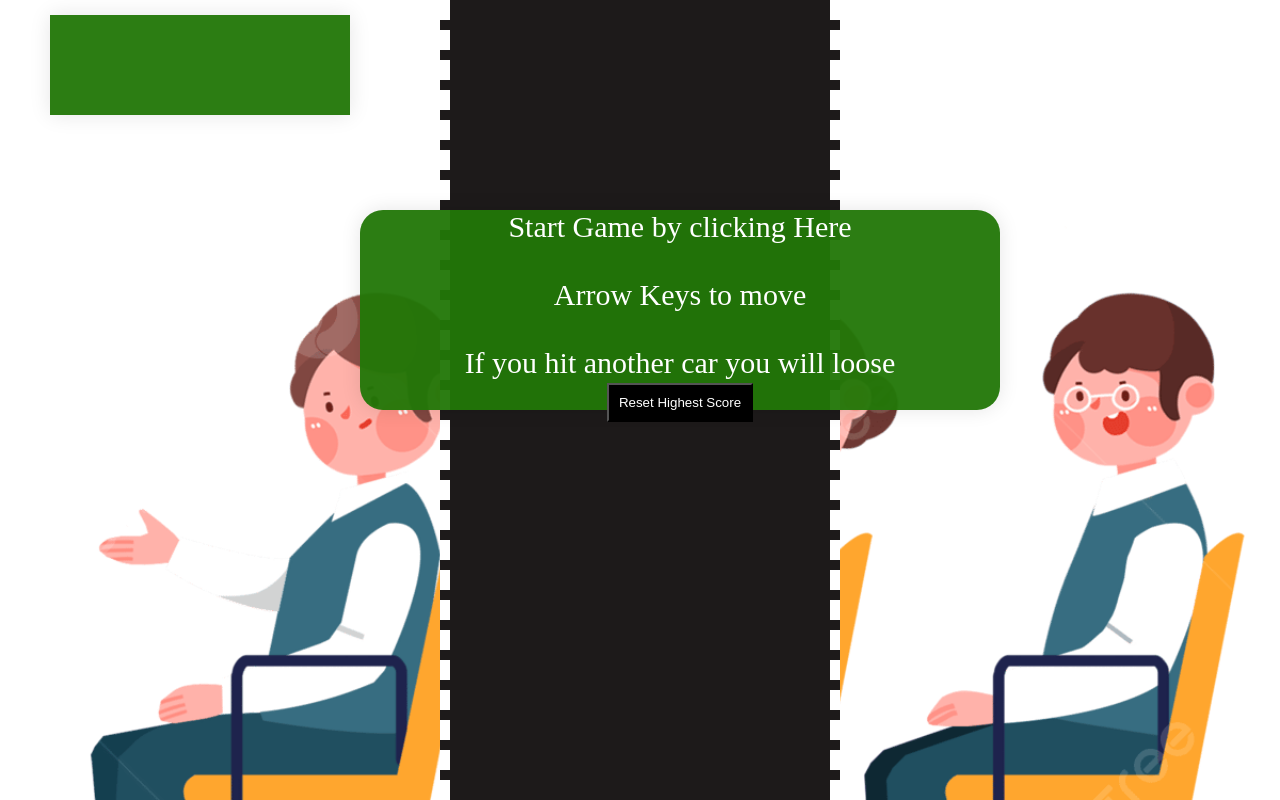
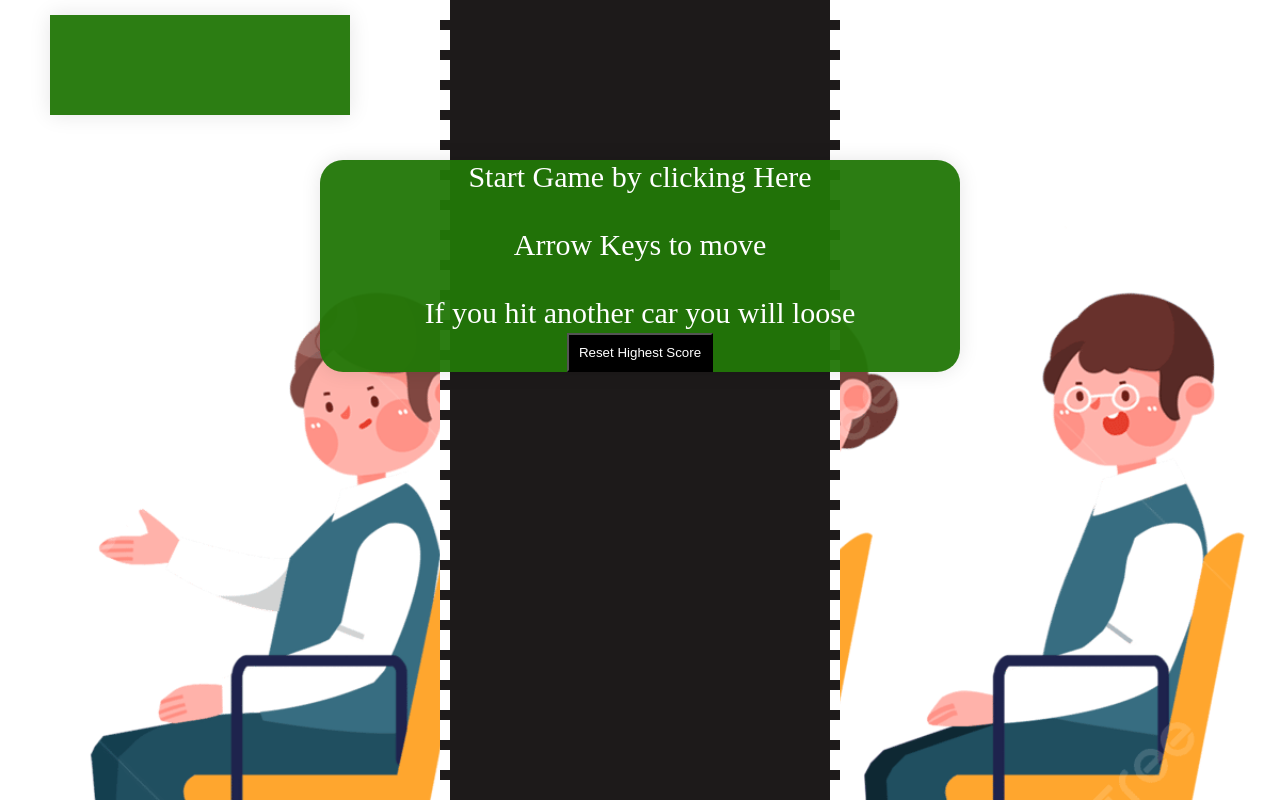
Before and after one commit to desmati/assessment-race, a plain HTML site: page index.html in a window 1280 px wide. Drawn offline with Linux system fonts and the light colour scheme.

Commit message:
styles changed

```diff
--- a/style.css
+++ b/style.css
@@ -66,17 +66,17 @@
 }
 
 .StartScreen {
-    position: absolute;
+    position: fixed;
     background-color: rgba(34, 119, 8, 0.952);
     color: white;
-    z-index: 1;
-    margin-top: 210px;
-    margin-left: 360px;
+    z-index: 99;
     text-align: center;
     box-shadow: 0 0 20px 0px rgba(0, 0, 0, 0.1);
     font-size: 30px;
-    width: 50%;
-    height: 200px;
+    width: 50vw;
+    height: auto;
+    top:20vh;
+    left: 25vw;
     cursor: pointer;
     border-radius: 23px;
 
```
